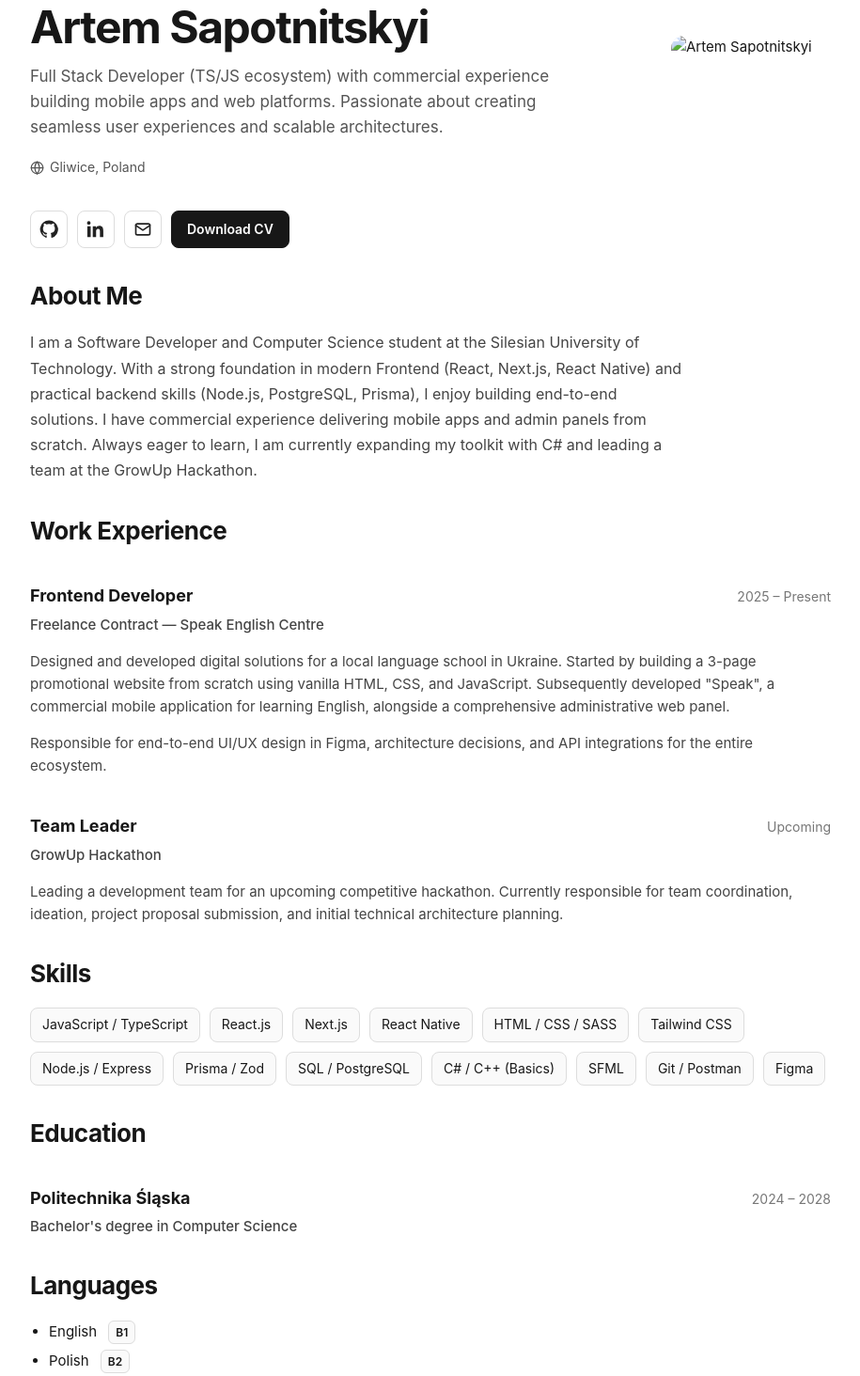
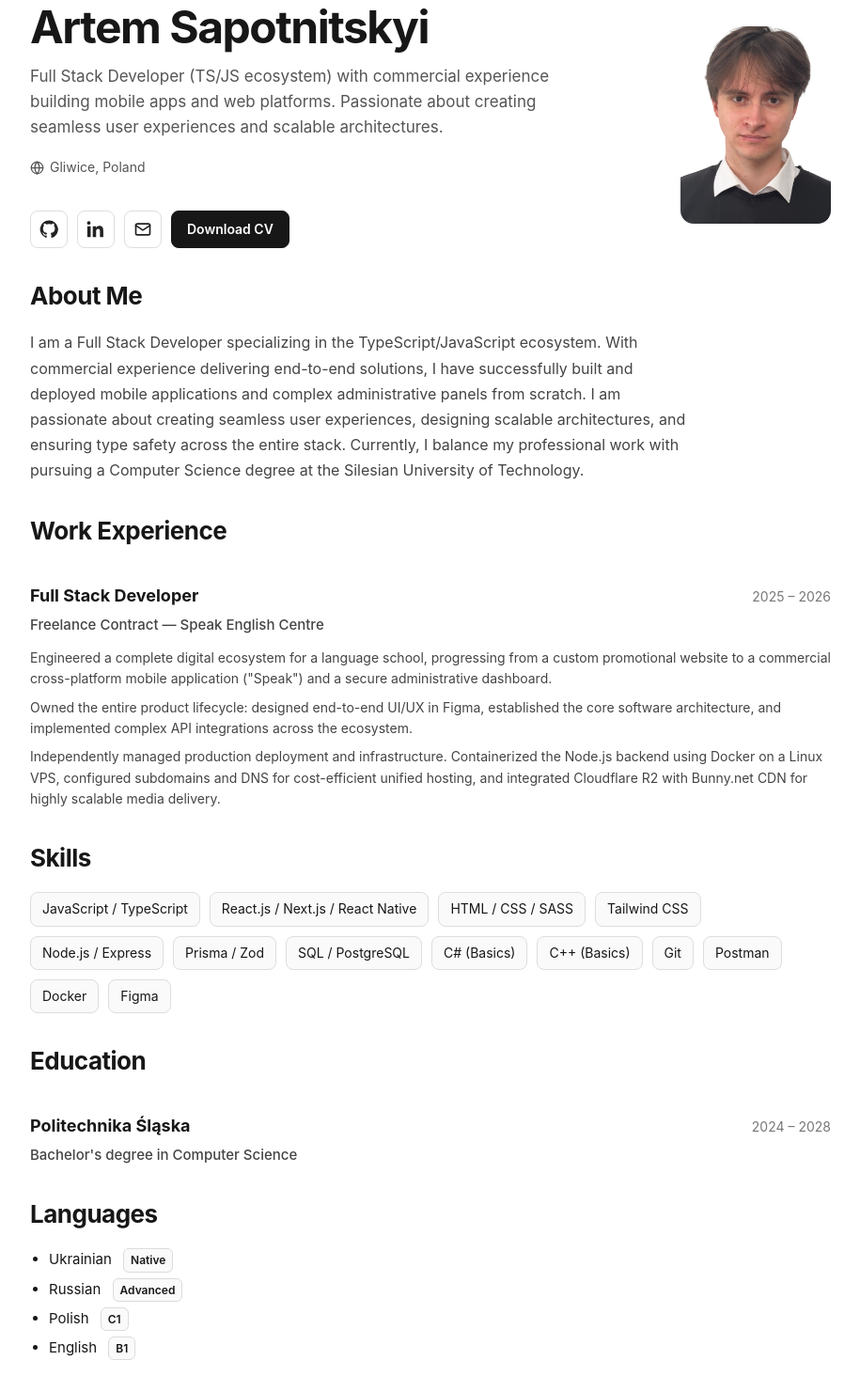
Before and after one commit to ArtemSapotnitskyi/CV_Artem_Sapotnitskyi, a plain HTML site: page index.html in a window 1280 px wide. Shown: the part 67-1531 px from the top of the page at 94% size, without its empty margins (182-1097 px from the left). Drawn offline with Linux system fonts and the light colour scheme.

Commit message:
Updated Skill Set and Work Experience

```diff
--- a/index.html
+++ b/index.html
@@ -69,18 +69,18 @@
         </nav>
       </div>
       <div class="hero-photo">
-        <img src="assets/MyPFP.jpg" alt="Artem Sapotnitskyi" />
+        <img src="assets/MyPFP.png" alt="Artem Sapotnitskyi" />
       </div>
     </section>
 
     <section class="me-about">
       <h2>About Me</h2>
       <p class="about-description">
-        I am a Software Developer and Computer Science student at the Silesian University of Technology.
-        With a strong foundation in modern Frontend (React, Next.js, React Native) and practical backend
-        skills (Node.js, PostgreSQL, Prisma), I enjoy building end-to-end solutions. I have commercial
-        experience delivering mobile apps and admin panels from scratch. Always eager to learn, I am currently
-        expanding my toolkit with C# and leading a team at the GrowUp Hackathon.
+        I am a Full Stack Developer specializing in the TypeScript/JavaScript ecosystem. With
+        commercial experience delivering end-to-end solutions, I have successfully built and deployed mobile
+        applications and complex administrative panels from scratch. I am passionate about creating seamless user
+        experiences, designing scalable architectures, and ensuring type safety across the entire stack. Currently, I
+        balance my professional work with pursuing a Computer Science degree at the Silesian University of Technology.
       </p>
     </section>
 
@@ -89,31 +89,23 @@
 
       <article class="experience-item">
         <div class="experience-header">
-          <h3>Frontend Developer</h3>
-          <span class="experience-date">2025 – Present</span>
+          <h3>Full Stack Developer</h3>
+          <span class="experience-date">2025 – 2026</span>
         </div>
         <p class="experience-role">Freelance Contract — Speak English Centre</p>
+
         <p class="experience-description">
-          Designed and developed digital solutions for a local language school in Ukraine.
-          Started by building a 3-page promotional website from scratch using vanilla HTML, CSS, and JavaScript.
-          Subsequently developed "Speak", a commercial mobile application for learning English, alongside a
-          comprehensive administrative web panel.
+          Engineered a complete digital ecosystem for a language school, progressing from a custom promotional website
+          to a commercial cross-platform mobile application ("Speak") and a secure administrative dashboard.
         </p>
-        <p class="experience-description" style="margin-top: 8px;">
-          Responsible for end-to-end UI/UX design in Figma, architecture decisions, and API integrations for the entire
-          ecosystem.
+        <p class="experience-description">
+          Owned the entire product lifecycle: designed end-to-end UI/UX in Figma, established the core software
+          architecture, and implemented complex API integrations across the ecosystem.
         </p>
-      </article>
-
-      <article class="experience-item" style="margin-top: 20px;">
-        <div class="experience-header">
-          <h3>Team Leader</h3>
-          <span class="experience-date">Upcoming</span>
-        </div>
-        <p class="experience-role">GrowUp Hackathon</p>
         <p class="experience-description">
-          Leading a development team for an upcoming competitive hackathon. Currently responsible for team coordination,
-          ideation, project proposal submission, and initial technical architecture planning.
+          Independently managed production deployment and infrastructure. Containerized the Node.js backend using
+          Docker on a Linux VPS, configured subdomains and DNS for cost-efficient unified hosting, and integrated
+          Cloudflare R2 with Bunny.net CDN for highly scalable media delivery.
         </p>
       </article>
     </section>
@@ -122,17 +114,17 @@
       <h2>Skills</h2>
       <ul>
         <li>JavaScript / TypeScript</li>
-        <li>React.js</li>
-        <li>Next.js</li>
-        <li>React Native</li>
+        <li>React.js / Next.js / React Native</li>
         <li>HTML / CSS / SASS</li>
         <li>Tailwind CSS</li>
         <li>Node.js / Express</li>
         <li>Prisma / Zod</li>
         <li>SQL / PostgreSQL</li>
-        <li>C# / C++ (Basics)</li>
-        <li>SFML</li>
-        <li>Git / Postman</li>
+        <li>C# (Basics)</li>
+        <li>C++ (Basics)</li>
+        <li>Git</li>
+        <li>Postman</li>
+        <li>Docker</li>
         <li>Figma</li>
       </ul>
     </section>
@@ -149,10 +141,10 @@
     <section class="languages">
       <h2>Languages</h2>
       <ul>
+        <li>Ukrainian <span class="language-level">Native</span></li>
+        <li>Russian <span class="language-level">Advanced</span></li>
+        <li>Polish <span class="language-level">C1</span></li>
         <li>English <span class="language-level">B1</span></li>
-        <li>Polish <span class="language-level">B2</span></li>
-        <li>Ukrainian <span class="language-level">Native</span></li>
-        <li>Russian <span class="language-level">Native</span></li>
       </ul>
     </section>
 
--- a/style.css
+++ b/style.css
@@ -127,9 +127,9 @@ body {
 }
 
 .hero-photo {
-  width: 170px;
-  height: 190px;
-  border-radius: 14px 14px 28px 28px;
+  width: 160px;
+  height: 210px;
+  border-radius: 14px;
   overflow: hidden;
 }
 
@@ -183,6 +183,16 @@ section p {
 .experience-role {
   margin: 0;
   font-weight: 500;
+}
+
+.experience-description {
+  margin-top: 8px;
+  margin-bottom: 0;
+  font-size: 14px;
+}
+
+.experience-role + .experience-description {
+  margin-top: 12px;
 }
 
 .experience-date,
```
Also changed, not shown: assets/MyPFP.png (added).
